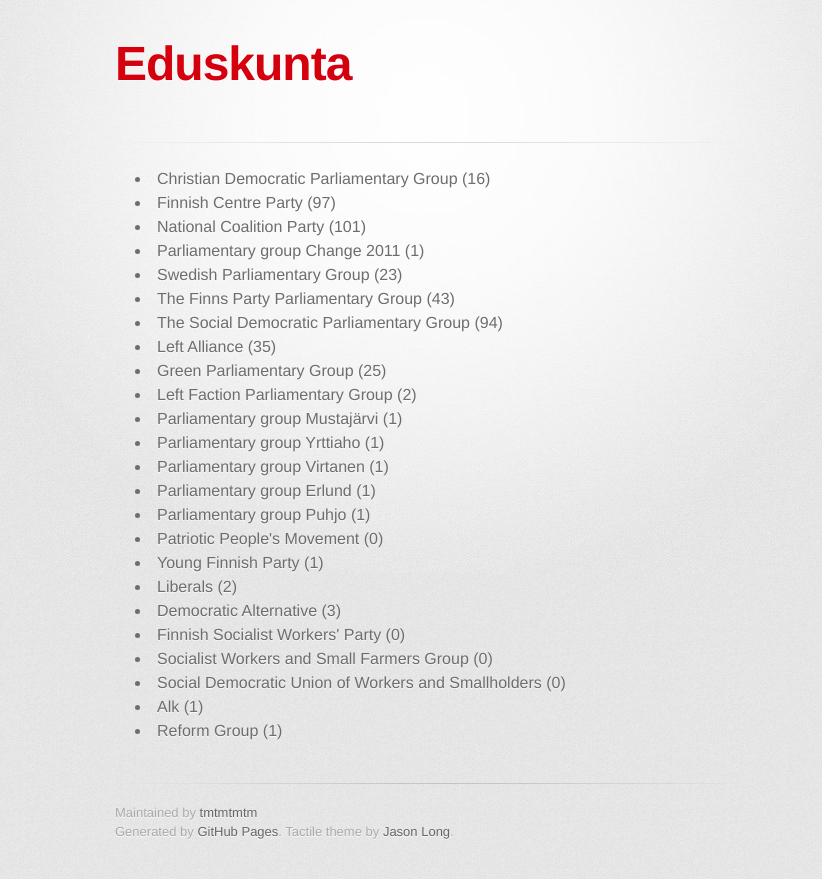
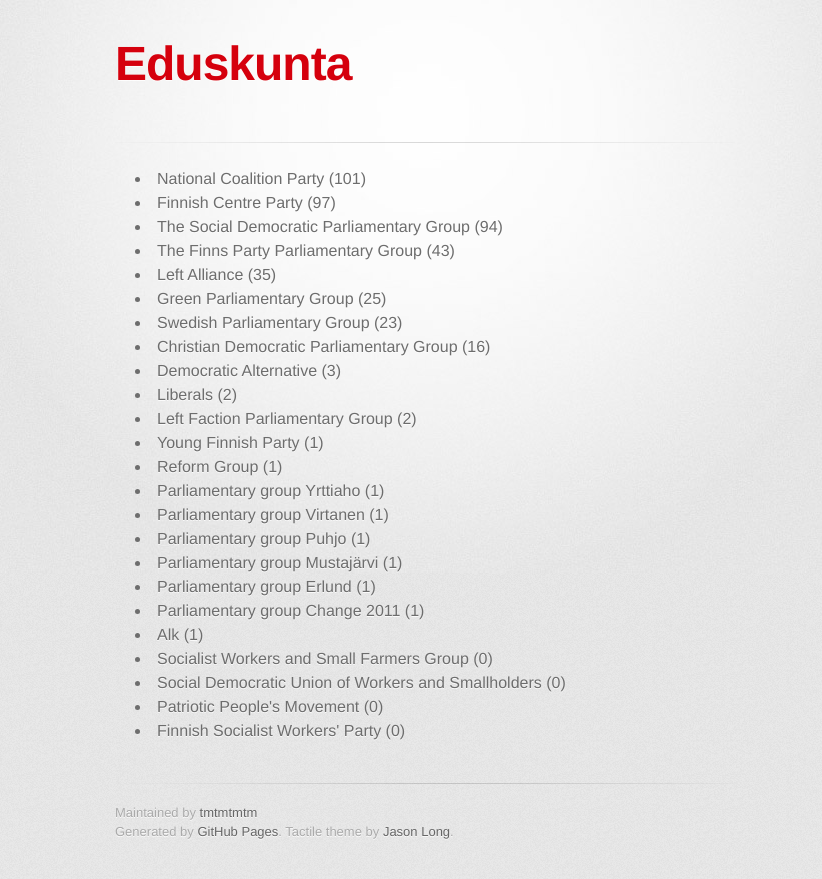
Before and after one commit to tmtmtmtm/eduskunta-view, a Jekyll site: the page built from parties.html, in a window 1280 px wide. Shown: the top 879 px of the page, without its empty margins (215-1037 px from the left). Built offline with Jekyll 4.4.1, drawn with Linux system fonts in a browser that asks for light colours; some web fonts are replaced; Markdown is read by kramdown in place of the engine named in the settings.

Commit message:
Sort the party by number of members
There really must be a better way to do this…

```diff
--- a/parties.html
+++ b/parties.html
@@ -2,20 +2,28 @@
 layout: default
 ---
 
-<ul>
+{% capture party_with_count %}
 {% for party in site.data.parties %}
-  <li>
-  {{ party.name }}
   {% assign mps = 0 %}
+  {% assign prefix = 'a' %}
   {% for person in site.data.people %}
     {% assign counted = 0 %}
     {% for membership in person.memberships %}
       {% if counted == 0 and membership.organization_id == party.id %}
-        {% assign mps = mps | plus:1 %}{% assign counted = counted | plus:1 %}
+        {% assign prefix = prefix | append:'a' %}
+        {% assign mps = mps | plus:1 %}
+        {% assign counted = counted | plus:1 %}
       {% endif %}
     {% endfor %}
   {% endfor %}
-  ({{ mps }})
-  </li>
+  {{ prefix }}+++{{party.name | replace: ' ', '---'}}+++{{ mps }}
 {% endfor %}
+{% endcapture %}
+{% assign sortedparties = party_with_count | split:' ' | sort %}
+
+<ul>
+  {% for party in sortedparties reversed %}
+    {% assign parts = party | split:'+++' %}
+    <li>{{ parts[1] | replace: '---', ' ' }} ({{ parts[2] }})</li>
+  {% endfor %}
 </ul>
```
